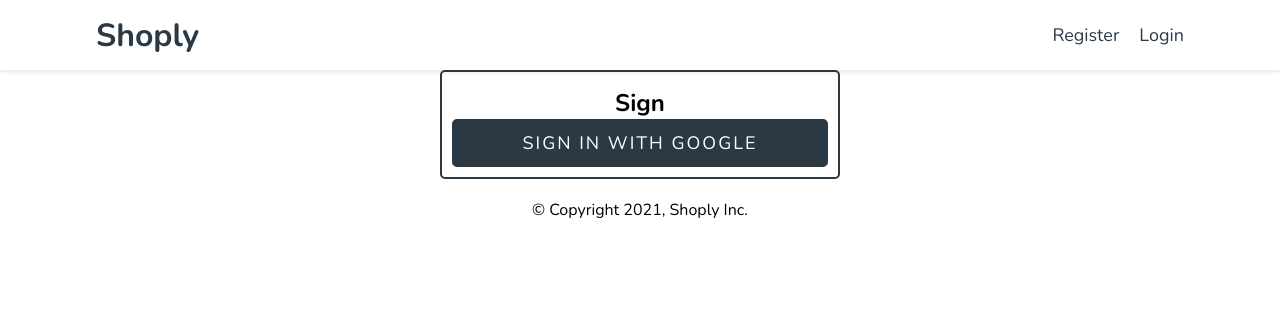
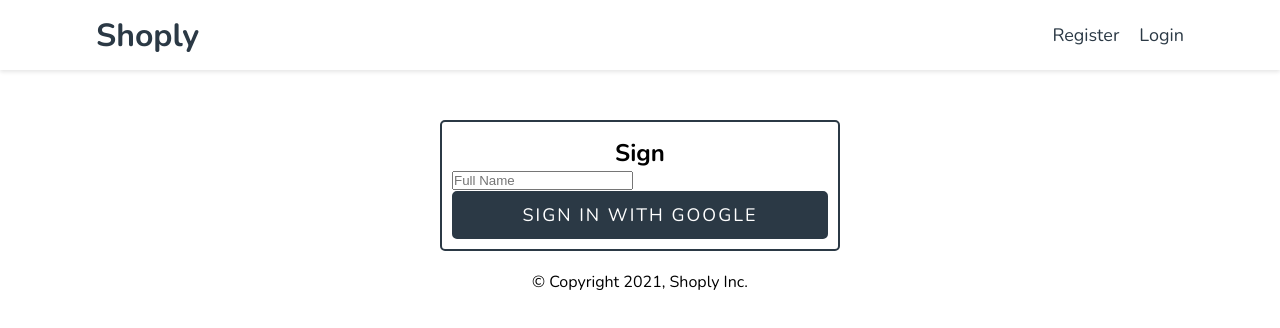
Before and after one commit to NightClover-code/basic-eCommerce-website, a React (Create React App) app: page /registration in a window 1280 px wide. Shown: the top 328 px of the page. Built offline with nearby package versions, Linux system fonts and the light colour scheme; no server answers.

Commit message:
adding sign up formsù

```diff
--- a/src/components/App/default.scss
+++ b/src/components/App/default.scss
@@ -8,6 +8,7 @@
 @import '../SignIn/signin';
 @import '../Forms/Button/button';
 @import '../SignUp/signup';
+@import '../Forms/FormInput/form-input';
 html,
 body {
   height: 100%;
--- /dev/null
+++ b/src/components/Forms/FormInput/index.tsx
@@ -0,0 +1,24 @@
+//input props
+interface FormInputProps {
+  label?: string;
+  onChange: (e: React.ChangeEvent<HTMLInputElement>) => void;
+  type: string;
+  value: string;
+  placeholder: string;
+  name: string;
+}
+//form input component
+const FormInput: React.FC<FormInputProps> = ({
+  onChange,
+  label,
+  ...otherProps
+}) => {
+  return (
+    <div className="form__input">
+      {label && <label>{label}</label>}
+      <input className="form__input" {...otherProps} onChange={onChange} />
+    </div>
+  );
+};
+
+export default FormInput;
--- a/src/components/SignIn/_signin.scss
+++ b/src/components/SignIn/_signin.scss
@@ -6,6 +6,7 @@
   justify-content: center;
 }
 .signin {
+  margin-top: 50px;
   .container {
     max-width: 400px;
     margin: auto;
--- a/src/components/SignUp/_signup.scss
+++ b/src/components/SignUp/_signup.scss
@@ -6,6 +6,7 @@
   justify-content: center;
 }
 .signup {
+  margin-top: 50px;
   .container {
     max-width: 400px;
     margin: auto;
--- a/src/components/SignUp/index.tsx
+++ b/src/components/SignUp/index.tsx
@@ -1,12 +1,44 @@
+//importing hooks
+import { useState } from 'react';
 //importing components
 import Button from '../Forms/Button';
+import FormInput from '../Forms/FormInput';
+//State interface
+interface FormElementsState {
+  displayName: string;
+  email: string;
+  password: string;
+  confirmPassword: string;
+}
 //sign up component
 const SignUp: React.FC = () => {
+  //local state
+  const [formElements, setFormElements] = useState<FormElementsState>({
+    displayName: '',
+    email: '',
+    password: '',
+    confirmPassword: '',
+  });
+  //on change handler
+  const onChangeHandler = (e: React.ChangeEvent<HTMLInputElement>) => {
+    setFormElements({ ...formElements, displayName: e.target.value });
+  };
+  //on submit handler
+  const onSubmitHandler = (e: React.FormEvent<HTMLFormElement>) => {
+    e.preventDefault();
+  };
   return (
     <div className="signup">
       <div className="container">
         <h2>Sign</h2>
-        <form>
+        <form onSubmit={onSubmitHandler}>
+          <FormInput
+            onChange={onChangeHandler}
+            type="text"
+            name="displayName"
+            placeholder="Full Name"
+            value={formElements.displayName}
+          />
           <Button>Sign In With Google</Button>
         </form>
       </div>
--- a/src/styles/css/default.css
+++ b/src/styles/css/default.css
@@ -123,6 +123,10 @@ footer {
   padding: 20px;
 }
 
+.signin {
+  margin-top: 50px;
+}
+
 .signin .container {
   max-width: 400px;
   margin: auto;
@@ -169,6 +173,10 @@ footer {
 .btn:hover {
   background-color: #fff;
   color: #2b3945;
+}
+
+.signup {
+  margin-top: 50px;
 }
 
 .signup .container {
```
Also changed, not shown: src/components/Forms/FormInput/_form-input.scss (added), 1 other file (tests, documents, lock files or other folders).
